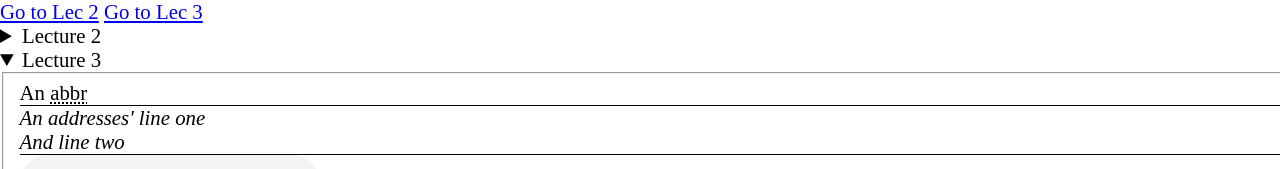
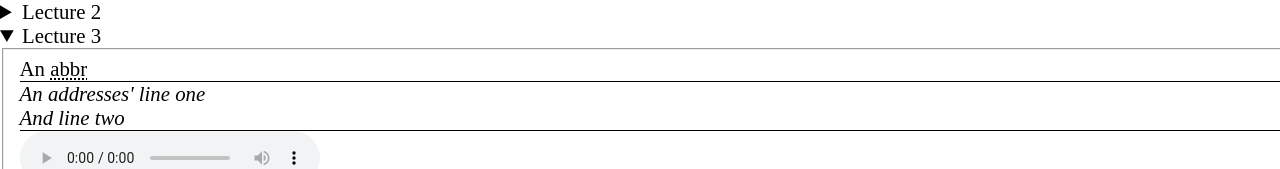
Before and after one commit to volovikariel/SOEN287-examples, a plain HTML site: page index.html in a window 1280 px wide. Shown: the top 169 px of the page. Drawn offline with Linux system fonts and the light colour scheme.

Commit message:
Removed useless anchor tags at top of page

```diff
--- a/index.html
+++ b/index.html
@@ -5,8 +5,6 @@
     <link rel="stylesheet" href="styles.css" />
   </head>
   <body>
-    <a href="#lec2">Go to Lec 2</a>
-    <a href="#lec3">Go to Lec 3</a>
     <details id="lec2">
       <summary>Lecture 2</summary>
       <fieldset>
```
